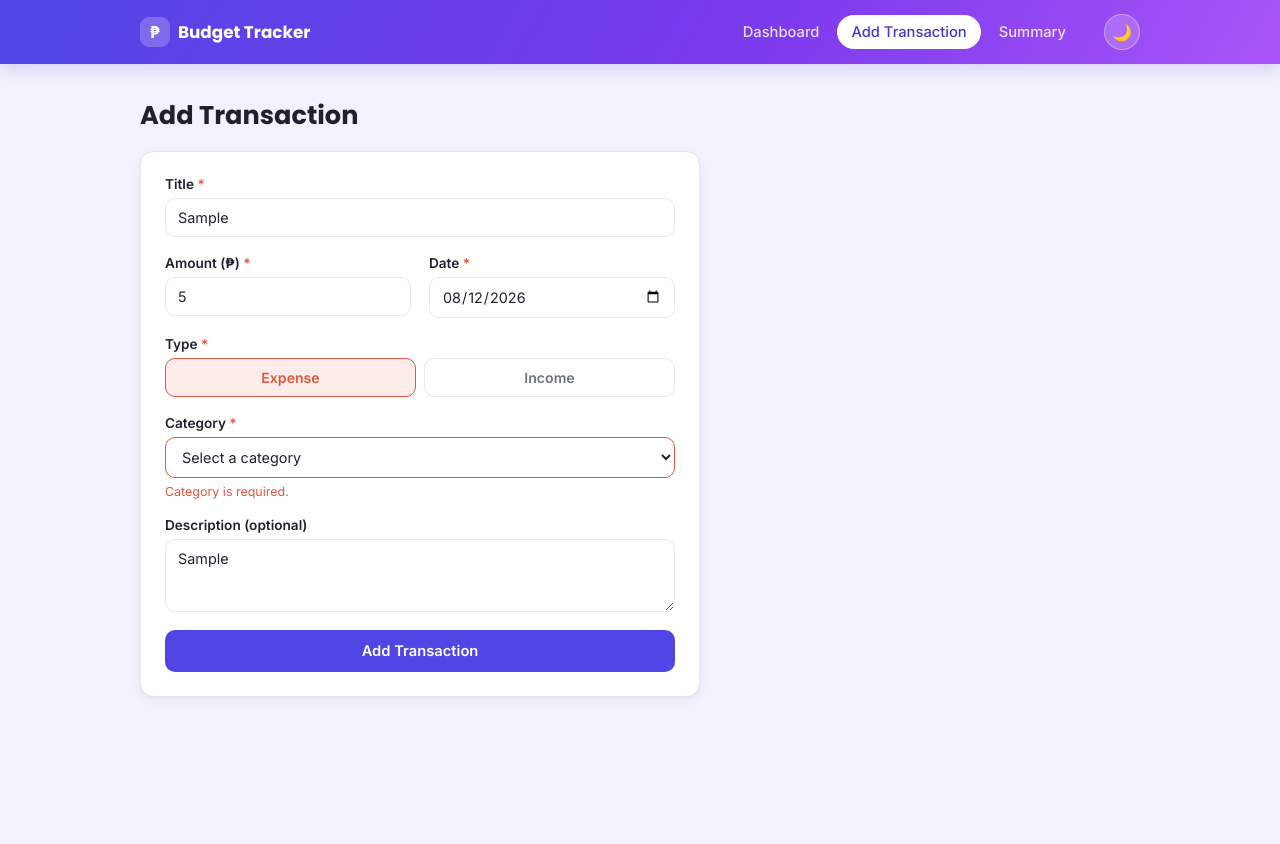
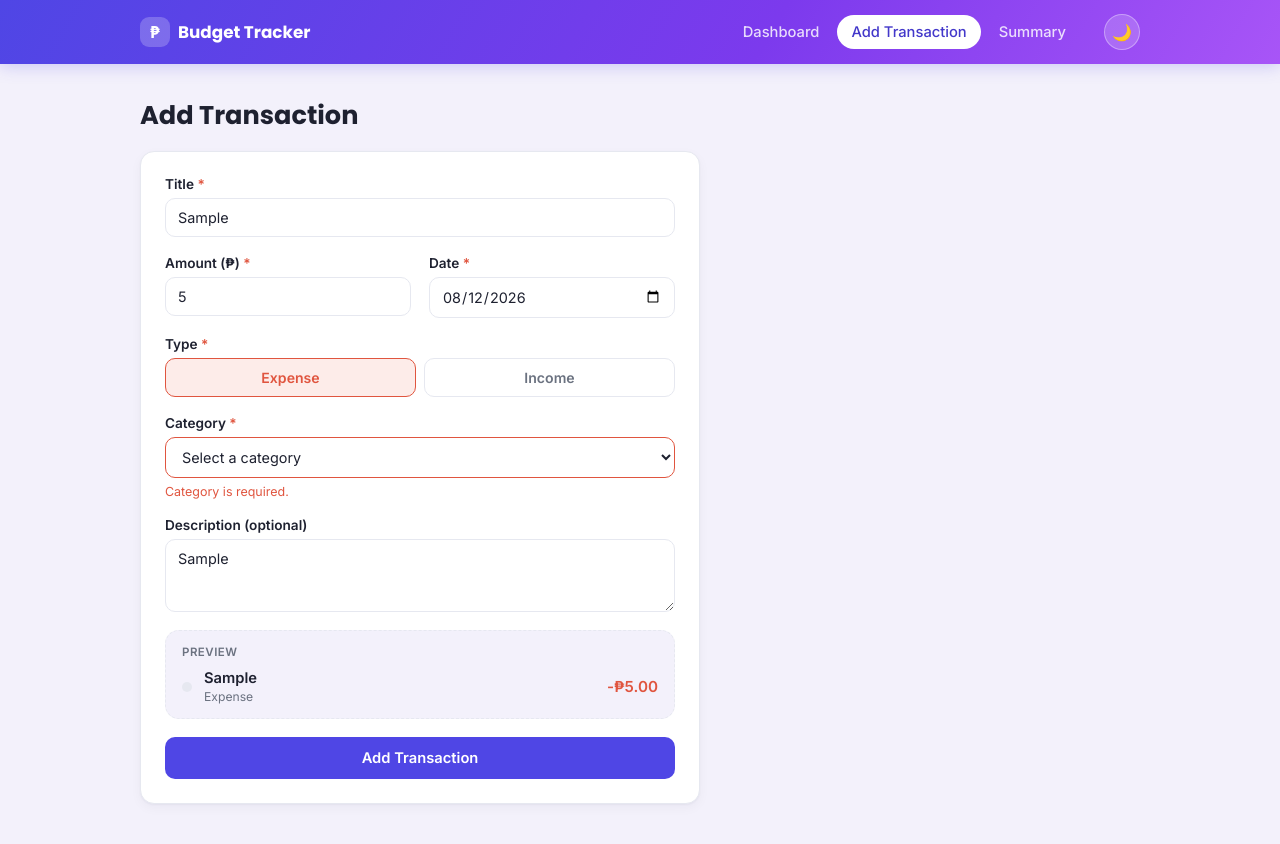
Before and after one commit to Jshcedric/midterm-project-webdvt, a React (Vite) app: page /add in a window 1280 px wide. Both pictures are taken after typing "Sample", "5", "Sample" into the empty fields and a click on the button "Add Transaction". Shown: the top 844 px of the page. Before the commit the page ends 800 px from the top, so only its background shows below. Built offline with nearby package versions, Linux system fonts and the light colour scheme.

Commit message:
feat: add preview card to TransactionForm for real-time input feedback

```diff
--- a/src/components/TransactionForm.jsx
+++ b/src/components/TransactionForm.jsx
@@ -1,6 +1,7 @@
 import { useState } from "react";
 import { getCategoriesForType } from "../data/categories.js";
-import { getTodayDateString } from "../utils/format.js";
+import { formatCurrency, getTodayDateString } from "../utils/format.js";
+import { getCategoryColor } from "../utils/categoryColors.js";
 
 // Reusable for both "Add Transaction" and "Edit Transaction" (Phase 5).
 // Pass `initialValues` to pre-fill the form when editing.
@@ -207,6 +208,40 @@ function TransactionForm({ initialValues, onSubmit, submitLabel = "Save Transact
         />
       </div>
 
+      <div className="preview-card">
+        <p className="preview-label">Preview</p>
+
+        {values.title || values.amount || values.category ? (
+          <div className="preview-row">
+            <span
+              className="preview-dot"
+              style={{
+                background: values.category
+                  ? getCategoryColor(values.category)
+                  : "var(--border)",
+              }}
+            />
+            <div className="preview-info">
+              <span className="preview-title">{values.title || "Untitled"}</span>
+              <span className="preview-meta">
+                {values.type === "income" ? "Income" : "Expense"}
+                {values.category ? ` • ${values.category}` : ""}
+              </span>
+            </div>
+            <span
+              className={`preview-amount ${
+                values.type === "income" ? "amount-income" : "amount-expense"
+              }`}
+            >
+              {values.type === "income" ? "+" : "-"}
+              {formatCurrency(values.amount || 0)}
+            </span>
+          </div>
+        ) : (
+          <p className="preview-empty">Fill in the details above to see a preview.</p>
+        )}
+      </div>
+
       <button type="submit" className="btn-primary">
         {submitLabel}
       </button>
--- a/src/index.css
+++ b/src/index.css
@@ -761,6 +761,69 @@ textarea:focus-visible {
   color: var(--income);
 }
 
+.preview-card {
+  border: 1px dashed var(--border);
+  border-radius: var(--radius);
+  padding: 14px 16px;
+  background: var(--bg);
+}
+
+.preview-label {
+  margin: 0 0 10px;
+  font-size: 0.72rem;
+  font-weight: 700;
+  letter-spacing: 0.04em;
+  text-transform: uppercase;
+  color: var(--text-muted);
+}
+
+.preview-empty {
+  margin: 0;
+  font-size: 0.85rem;
+  color: var(--text-muted);
+}
+
+.preview-row {
+  display: flex;
+  align-items: center;
+  gap: 12px;
+}
+
+.preview-dot {
+  width: 10px;
+  height: 10px;
+  border-radius: 50%;
+  flex-shrink: 0;
+}
+
+.preview-info {
+  flex: 1;
+  min-width: 0;
+  display: flex;
+  flex-direction: column;
+  gap: 2px;
+}
+
+.preview-title {
+  font-weight: 600;
+  font-size: 0.92rem;
+  color: var(--text);
+  overflow: hidden;
+  text-overflow: ellipsis;
+  white-space: nowrap;
+}
+
+.preview-meta {
+  font-size: 0.76rem;
+  color: var(--text-muted);
+}
+
+.preview-amount {
+  font-weight: 700;
+  font-size: 0.95rem;
+  white-space: nowrap;
+}
+
 .btn-primary {
   border: none;
   background: var(--primary);
```
